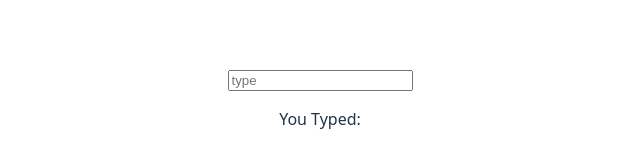
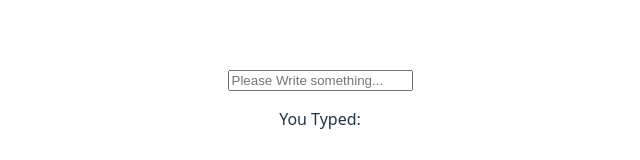
Before and after one commit to Rahaman-Atikur/core-react-problem-solving, a React (Vite) app: page / in a window 1280 px wide. Shown: the part 293-453 px from the top of the page, without its empty margins (320-960 px from the left). Built offline with nearby package versions, Linux system fonts and the light colour scheme.

Commit message:
Problem 3 is not completed

```diff
--- a/src/Components/ControledInput.jsx
+++ b/src/Components/ControledInput.jsx
@@ -2,12 +2,12 @@ import { useState } from "react"
 
 export default function ControlledIn() {
     const [text, settext] = useState("");
-    const handleUserInput = (e)=>{
-       settext(e.target.val);
+    const handleUserInput = (e) => {
+        settext(e.target.val);
     }
     return (
         <div>
-            <input  onChange={handleUserInput} placeholder="type" input= "text" />
+            <input value={text} onChange={handleUserInput} placeholder="Please Write something..." type="text" />
             <p>You Typed:{text}</p>
         </div>
     )
```
